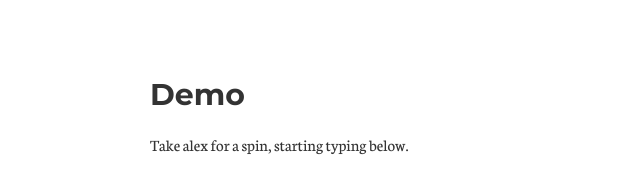
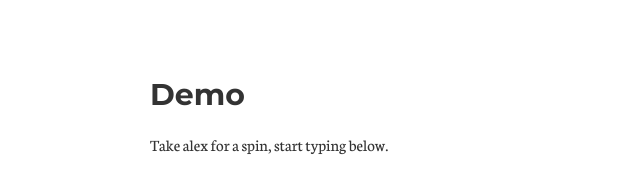
Before and after one commit to get-alex/alex, a website: page index.html in a window 1280 px wide. Shown: the part 1440-1632 px from the top of the page, 0-640 px from the left. Drawn offline with Linux system fonts and the light colour scheme.

Commit message:
Fix typo

```diff
--- a/index.html
+++ b/index.html
@@ -34,7 +34,7 @@
     <section class="section demo">
       <div class="report">
         <h2>Demo</h2>
-        <p><small>Take alex for a spin, starting typing below.</small></p>
+        <p><small>Take alex for a spin, start typing below.</small></p>
         <ol id="issues" class="issues"></ol>
         <div id="no-issues" class="no-issues"><code class="ok">No issues!</code></div>
       </div>
```
